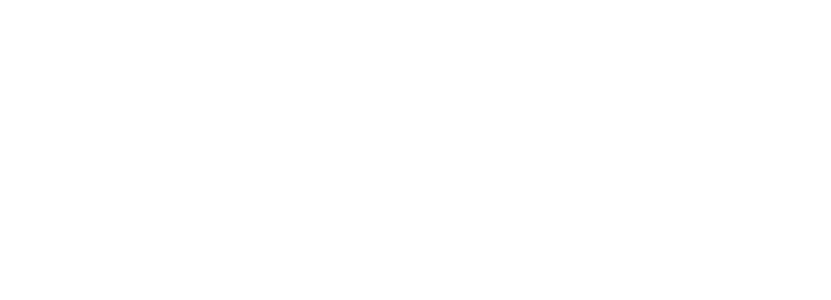
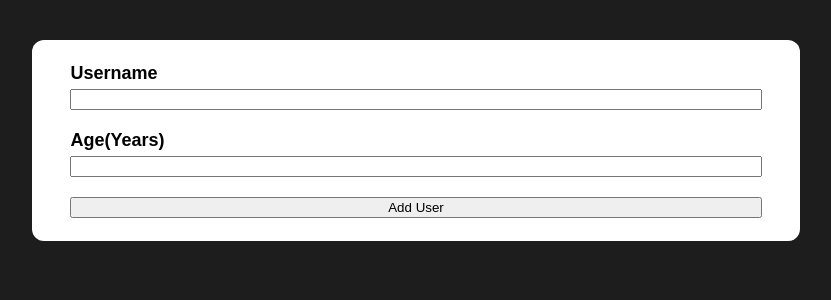
Before and after one commit to ArtemBohak/users-age-names, a React (Create React App) app: page / in a window 1280 px wide. Shown: the top 300 px of the page, without its empty margins (224-1055 px from the left). Built offline with nearby package versions, Linux system fonts and the light colour scheme.

Commit message:
I created a few basic components, added styles

```diff
--- a/src/App.js
+++ b/src/App.js
@@ -1,10 +1,14 @@
-import React from 'react';
-
+import React from "react";
+import Card from "./Components/CardStyle/Card";
+import UserForm from "./Components/UserForm/UserForm";
 
 function App() {
   return (
     <div>
-
+      <Card>
+        <UserForm />
+      </Card>
+      <Card></Card>
     </div>
   );
 }
--- /dev/null
+++ b/src/Components/CardStyle/Card.js
@@ -0,0 +1,10 @@
+import React from "react";
+import classes from "./Card.module.css";
+
+function Card(props) {
+  return <div className={classes.card}>
+    {props.children}
+  </div>;
+}
+
+export default Card;
--- /dev/null
+++ b/src/Components/CardStyle/Card.module.css
@@ -0,0 +1,32 @@
+:root {
+  --adaptive-font: calc(14px + 4 * ((100vw - 320px) / (1280 - 320)));
+}
+
+.card {
+  width: 100%;
+  max-width: 768px;
+  margin: 20px auto;
+  border-radius: 12px;
+  color: black;
+  background-color: white;
+
+  font-size: var(--adaptive-font);
+  font-family: sans-serif;
+  font-weight: 700;
+}
+
+/* @media (min-width: 768px) {
+  .card {
+    font-size: 18px;
+  }
+}
+@media (min-width: 1024px) {
+  .card {
+    font-size: 19px;
+  }
+}
+@media (min-width: 1280px) {
+  .card {
+    font-size: 20px;
+  }
+} */
--- /dev/null
+++ b/src/Components/UI/Button.js
@@ -0,0 +1,11 @@
+import React from "react";
+
+import classes from "./Button.module.css";
+
+function Button() {
+  return (
+    <button type='submit'>Add User</button>
+  )
+}
+
+export default Button
--- /dev/null
+++ b/src/Components/UserForm/UserForm.js
@@ -0,0 +1,22 @@
+import React from "react";
+
+import classes from "./UserForm.module.css";
+import Button from "../UI/Button";
+
+function UserForm(props) {
+  return (
+    <div className={classes.userform}>
+      <div className={classes['userform-username']}>
+        <label htmlFor="usernameInput">Username</label>
+        <input name="usernameInput"></input>
+      </div>
+      <div className={classes['userform-age']}>
+        <label htmlFor="ageInput">Age(Years)</label>
+        <input name="ageInput"></input>
+      </div>
+      <Button />
+    </div>
+  );
+}
+
+export default UserForm;
--- /dev/null
+++ b/src/Components/UserForm/UserForm.module.css
@@ -0,0 +1,18 @@
+.userform {
+  padding: 3% 5%;
+  display: flex;
+  flex-direction: column;
+  gap: 20px;
+}
+
+.userform-username {
+  display: flex;
+  flex-direction: column;
+  gap: 5px;
+}
+
+.userform-age {
+  display: flex;
+  flex-direction: column;
+  gap: 5px;
+}
--- a/src/index.css
+++ b/src/index.css
@@ -8,4 +8,6 @@
 
 body {
   margin: 0;
+  background-color: #1E1D1E;
+  padding: 20px;
 }
```
Also changed, not shown: src/Components/UI/Button.module.css (added).
